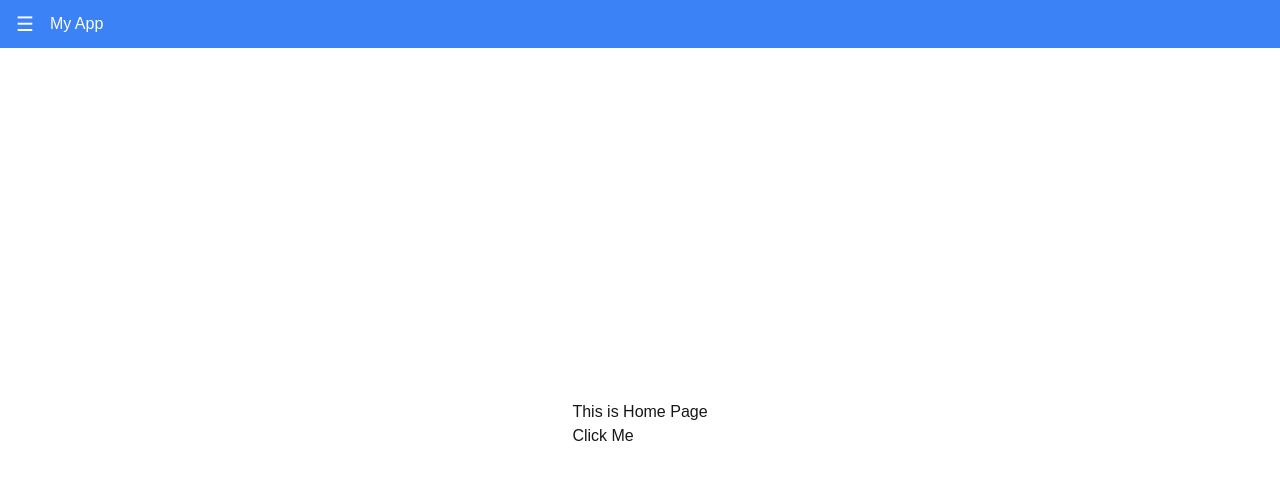
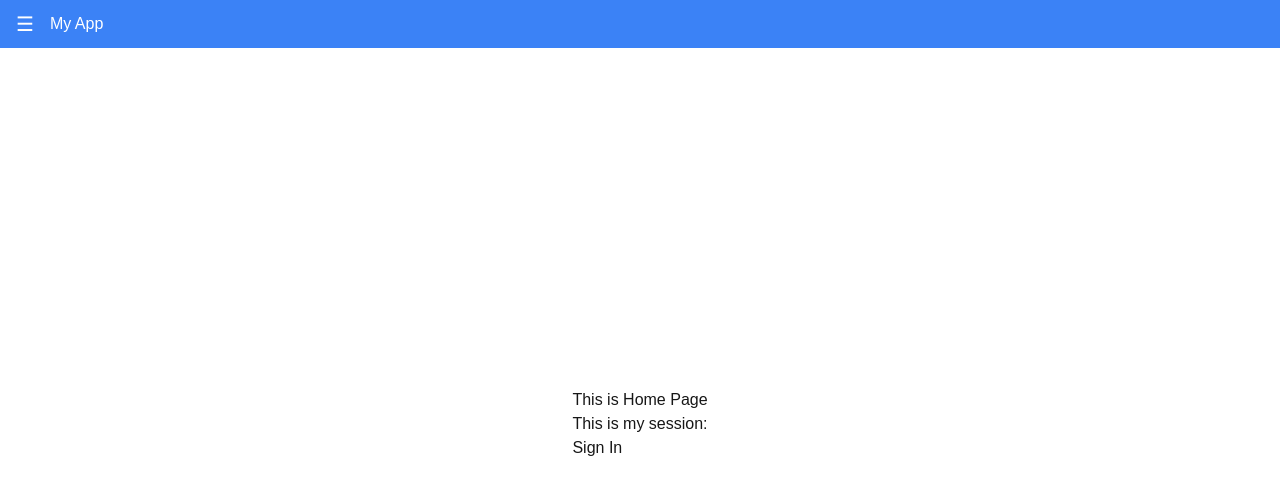
Before and after one commit to prad-human-007/visa-prep, a Next.js app: page / in a window 1280 px wide. Shown: the top 494 px of the page. Built offline with nearby package versions, Linux system fonts and the light colour scheme; no server answers.

Commit message:
integrated route authorization and fixed login error

```diff
--- a/src/app/page.tsx
+++ b/src/app/page.tsx
@@ -1,14 +1,11 @@
-'use client'
 
-import { useRouter } from "next/navigation";
+import { getServerSession } from "next-auth";
+import MyButton from "@/components/MyButton";
+import { authConfig } from "@/lib/auth";
 
-export default function Home() {
+export default async function Home() {
 
-  const router = useRouter()
-
-  const handleClick = () => {
-    router.push('api/auth/signin');
-  };
+  const session = await getServerSession(authConfig);
 
   return (
     // <div className="grid grid-rows-[20px_1fr_20px] items-center justify-items-center min-h-screen p-8 pb-20 gap-16 sm:p-20 font-[family-name:var(--font-geist-sans)]">
@@ -17,10 +14,8 @@ export default function Home() {
       <div>
         <main>
         <h1>This is Home Page</h1>
-        <button
-        onClick={handleClick}>
-          Click Me
-        </button>
+        <h1>This is my session: {session?.user?.email}</h1>
+        <MyButton/>
         </main>
       </div>
     </div>
--- a/src/app/posts/layout.tsx
+++ b/src/app/posts/layout.tsx
@@ -1,7 +1,11 @@
-export default function lay({children} : { children: React.ReactNode }){
+import { loginIsRequiredServer } from "@/lib/protectedRoute"
+
+export default async function lay({children} : { children: React.ReactNode }){
+
+    await loginIsRequiredServer()
+
     return(
         <div>
-            <h1> This is Post Layout </h1>
             {children}
         </div>
     )
--- a/src/app/posts/page.tsx
+++ b/src/app/posts/page.tsx
@@ -1,7 +1,16 @@
-const page = () => {
+import { authConfig } from "@/lib/auth";
+import { loginIsRequiredServer } from "@/lib/protectedRoute";
+import { getServerSession } from "next-auth";
+
+
+const page = async () => {
+
+    const session = await getServerSession(authConfig);
+
     return(
         <div>
             <h1>This is the default post page</h1>
+            <h1>This is the user name: {session?.user?.name}</h1>
         </div>
     )
 }
--- /dev/null
+++ b/src/components/MyButton.tsx
@@ -0,0 +1,23 @@
+'use client'
+
+import { useRouter } from "next/navigation";
+
+export default function MyButton() {
+
+    const route = useRouter()
+
+    const handleClick = () => {
+        route.push("api/auth/signin");
+    }
+
+    return(
+        <>
+        <div>
+            <button
+            onClick={handleClick}>
+                Sign In
+            </button>
+        </div>
+        </>
+    )
+}
--- a/src/lib/auth.ts
+++ b/src/lib/auth.ts
@@ -1,6 +1,7 @@
 import { NextAuthOptions } from "next-auth";
 import { useSession } from "next-auth/react";
 import { redirect } from "next/navigation";
+import { getServerSession } from "next-auth";
 
 import { CredentialsProvider } from "next-auth/providers/credentials";
 import GoogleProvider from "next-auth/providers/google";
--- /dev/null
+++ b/src/lib/protectedRoute.ts
@@ -0,0 +1,17 @@
+import { getServerSession } from "next-auth";
+import { authConfig } from "./auth";
+import { redirect, useRouter } from "next/navigation";
+import { useSession } from "next-auth/react";
+
+export async function loginIsRequiredServer() {
+    const session = await getServerSession(authConfig);
+    if(!session) return redirect("/api/auth/signin");
+}
+
+// export function loginIsRequiredClient() {
+//     if(typeof window != "undefined") {
+//         const session = useSession();
+//         const router = useRouter();
+//         if(!session) router.push("/")
+//     }
+// }
```
